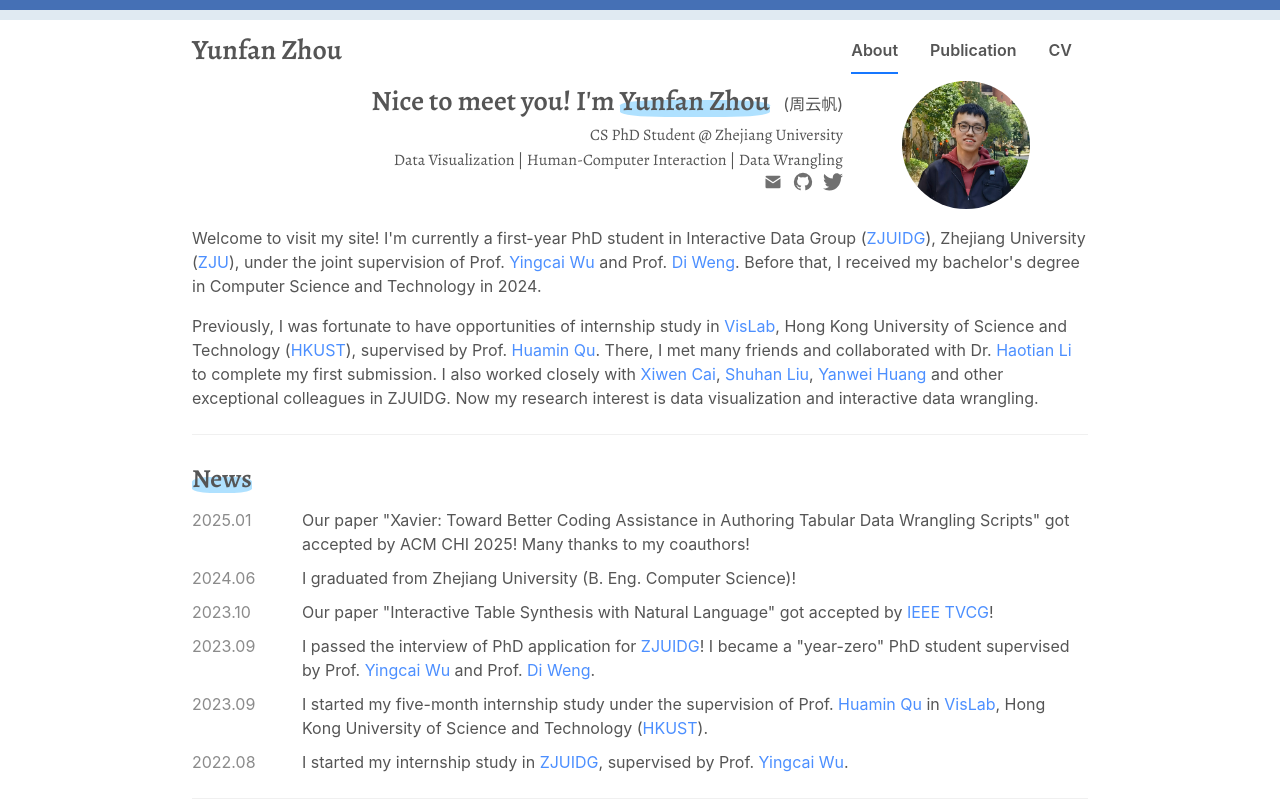
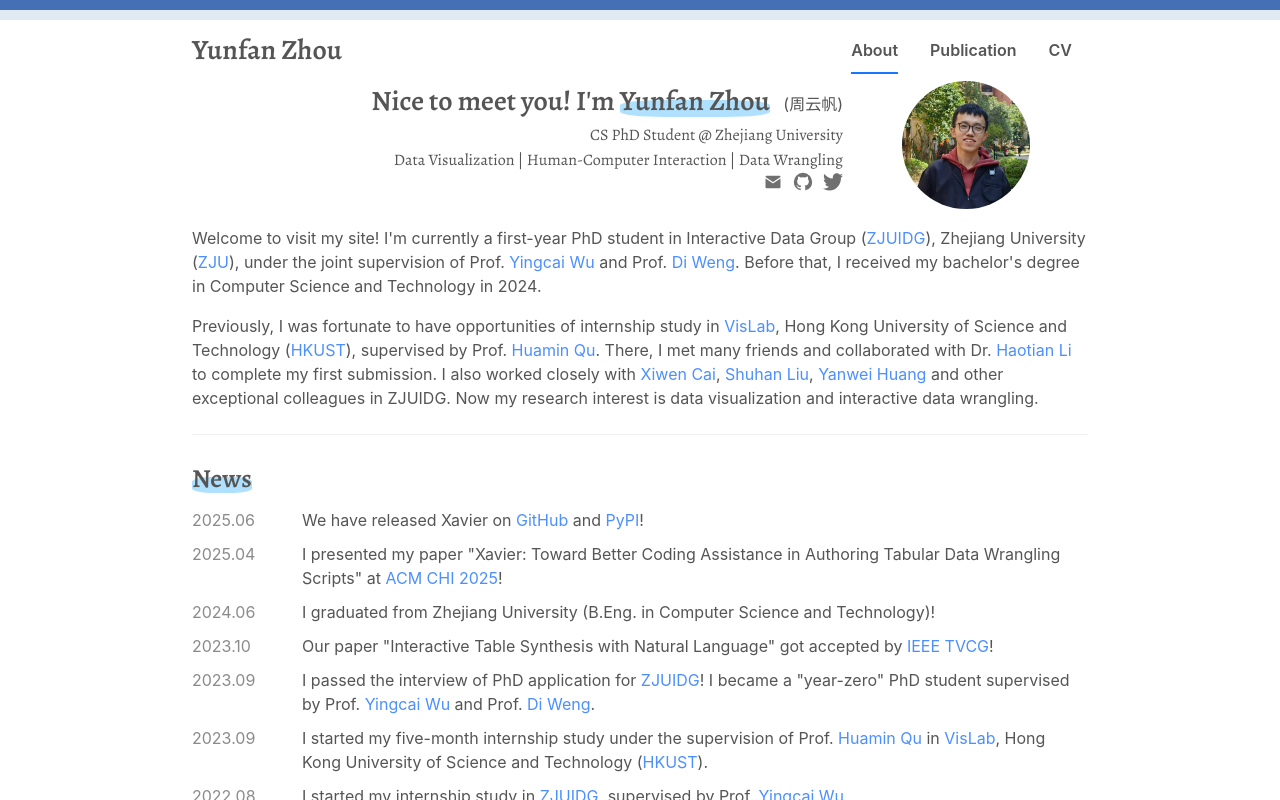
Before and after one commit to yunfzhou/yunfzhou.github.io, a React (Vite) app: page / in a window 1280 px wide. Built offline with nearby package versions, Linux system fonts and the light colour scheme.

Commit message:
modify news

```diff
--- a/src/News/News.jsx
+++ b/src/News/News.jsx
@@ -17,9 +17,14 @@ export default class News extends Component {
   constructor(props) {
     super(props);
     const news = [
-      this.createANews("2025.01", `Our paper \"Xavier: Toward Better Coding Assistance in Authoring Tabular Data Wrangling Scripts\" got accepted by ACM CHI 2025! Many thanks to my coauthors!`),
-      this.createANews("2024.06", `I graduated from Zhejiang University (B. Eng. Computer Science)!`),
-      // this.createANews("2023.11", "I was awarded Scholarship of Zhejiang University for the third time!"),
+      this.createANews("2025.06", `We have released Xavier on ${STRSEP} and ${STRSEP}!`,
+        ["GitHub", "https://github.com/CHI25-Xavier/Xavier"],
+        ["PyPI", "https://pypi.org/project/idgxavier/"]
+      ),
+      this.createANews("2025.04", `I presented my paper \"Xavier: Toward Better Coding Assistance in Authoring Tabular Data Wrangling Scripts\" at ${STRSEP}!`,
+        ["ACM CHI 2025", "https://programs.sigchi.org/chi/2025/program/content/188471"]
+      ),
+      this.createANews("2024.06", `I graduated from Zhejiang University (B.Eng. in Computer Science and Technology)!`),
       this.createANews("2023.10",
         `Our paper \"Interactive Table Synthesis with Natural Language\" got accepted by ${STRSEP}!`,
         ["IEEE TVCG", "https://doi.org/10.1109/TVCG.2023.3329120"]
```
